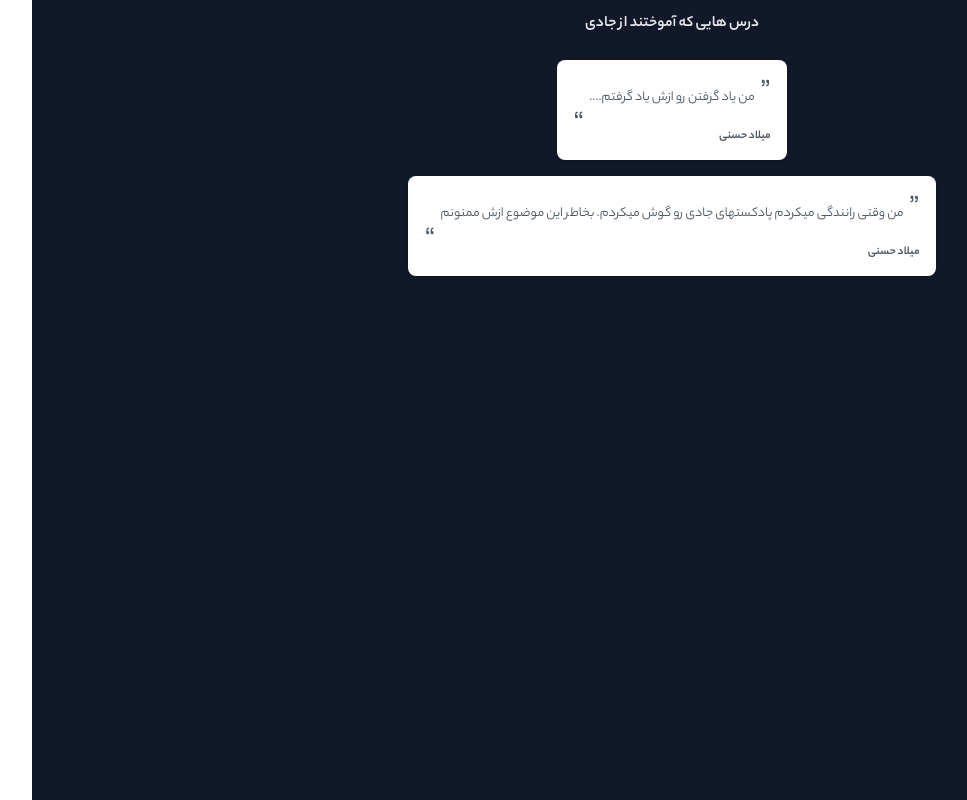
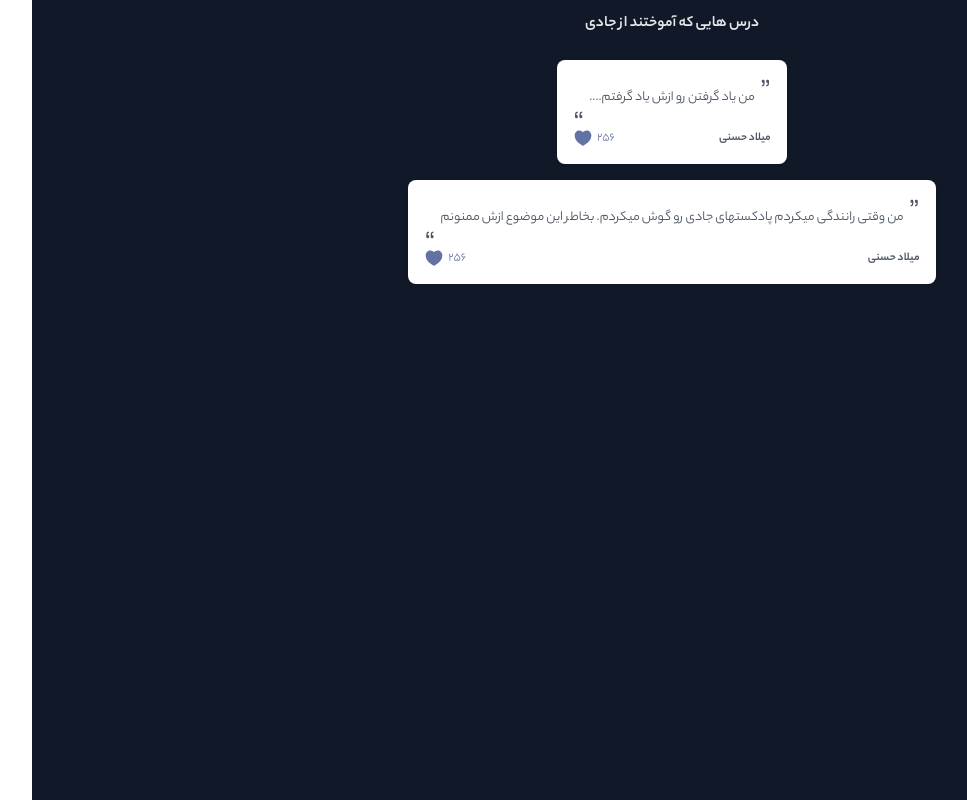
Before and after one commit to milad7212/jadijan, a Next.js app: page /lessons in a window 1280 px wide. Shown: the whole page, without its empty margins (39-1006 px from the left). Built offline with nearby package versions, Linux system fonts and the light colour scheme.

Commit message:
finish lessons page

```diff
--- a/components/Quote.jsx
+++ b/components/Quote.jsx
@@ -1,5 +1,5 @@
 import React from "react";
-
+import { RiHeart3Fill } from "react-icons/ri";
 function Quote({ text = "من یاد گرفتن رو ازش یاد گرفتم...." }) {
   return (
     <div className="max-w-4xl p-4 text-gray-800 bg-white rounded-lg shadow my-2">
@@ -8,8 +8,13 @@ function Quote({ text = "من یاد گرفتن رو ازش یاد گرفتم...
         <p className="px-4 text-sm text-center text-gray-600">{text}</p>
         <div className="h-3 text-3xl text-left text-gray-600">“</div>
       </div>
-
+    <div className="flex justify-between items-center mt-1">
         <p className="text-gray-600 text-xs font-bold ">میلاد حسنی</p>
+        <div className="flex items-center">
+          <p className="text-xs ml-1 text-ciComment">256</p>
+          <RiHeart3Fill fontSize={20} className="text-ciComment cursor-pointer" />
+        </div>
+    </div>
 
     </div>
   );
```
